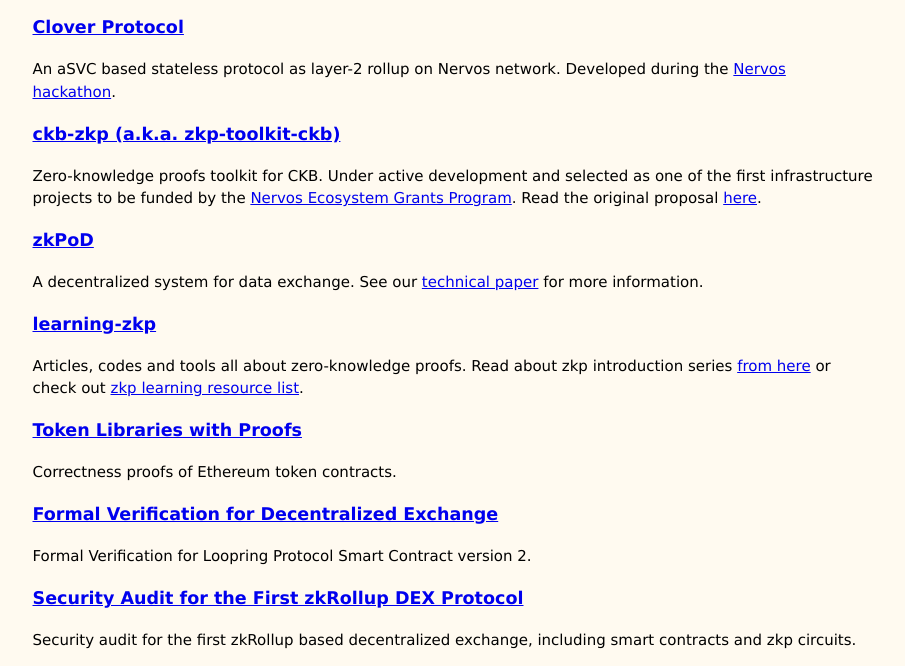
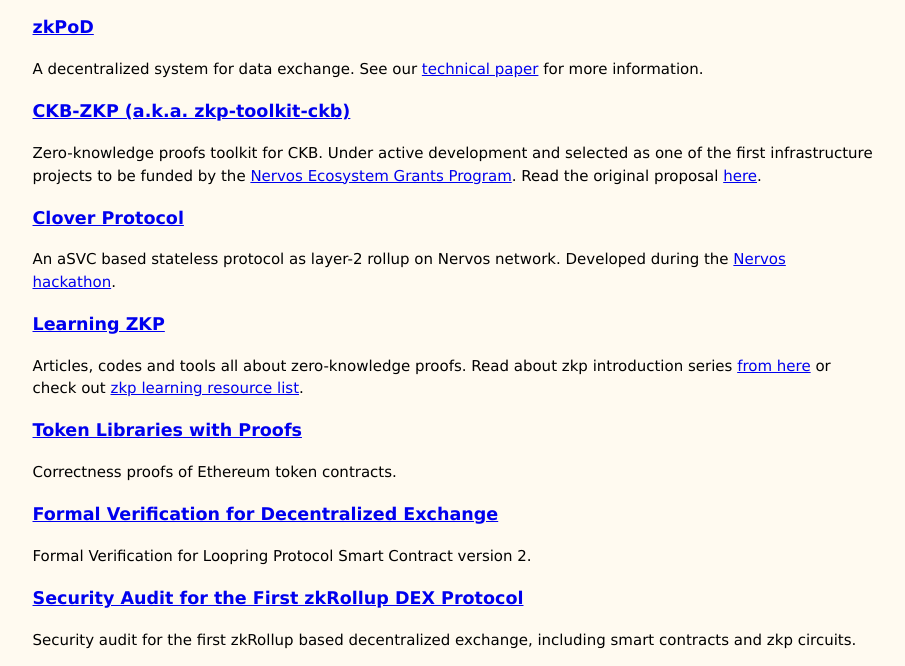
Before and after one commit to sec-bit/sec-bit.github.io, a plain HTML site: page projects.html in a window 1280 px wide. Shown: the part 116-782 px from the top of the page, without its empty margins (187-1092 px from the left). Drawn offline with Linux system fonts and the light colour scheme.

Commit message:
rebuilding site Thu Dec 24 14:11:49 CST 2020

```diff
--- a/projects.html
+++ b/projects.html
@@ -47,13 +47,13 @@
     </header>
 
 
+    <h3 id="zkpod"><a href="https://github.com/sec-bit/zkPoD-node">zkPoD</a></h3>
+    <p>A decentralized system for data exchange. See our <a href="https://sec-bit.github.io/zkPoD-node/paper.pdf">technical paper</a> for more information.</p>
+    <h3 id="ckb-zkp-a.k.a.-zkp-toolkit-ckb"><a href="https://github.com/sec-bit/ckb-zkp">CKB-ZKP (a.k.a. zkp-toolkit-ckb)</a></h3>
+    <p>Zero-knowledge proofs toolkit for CKB. Under active development and selected as one of the first infrastructure projects to be funded by the <a href="https://medium.com/nervosnetwork/three-new-ecosystem-grants-awarded-892b97e8bc06">Nervos Ecosystem Grants Program</a>. Read the original proposal <a href="https://talk.nervos.org/t/secbit-labs-zkp-toolkit-ckb-a-zero-knowledge-proof-toolkit-for-ckb/4254">here</a>.</p>
     <h3 id="clover-protocol"><a href="https://github.com/sec-bit/clover-protocol">Clover Protocol</a></h3>
     <p>An aSVC based stateless protocol as layer-2 rollup on Nervos network. Developed during the <a href="https://medium.com/nervosnetwork/nervoshack-wrap-up-4370044f9866">Nervos hackathon</a>.</p>
-    <h3 id="ckb-zkp-a.k.a.-zkp-toolkit-ckb"><a href="https://github.com/sec-bit/ckb-zkp">ckb-zkp (a.k.a. zkp-toolkit-ckb)</a></h3>
-    <p>Zero-knowledge proofs toolkit for CKB. Under active development and selected as one of the first infrastructure projects to be funded by the <a href="https://medium.com/nervosnetwork/three-new-ecosystem-grants-awarded-892b97e8bc06">Nervos Ecosystem Grants Program</a>. Read the original proposal <a href="https://talk.nervos.org/t/secbit-labs-zkp-toolkit-ckb-a-zero-knowledge-proof-toolkit-for-ckb/4254">here</a>.</p>
-    <h3 id="zkpod"><a href="https://github.com/sec-bit/zkPoD-node">zkPoD</a></h3>
-    <p>A decentralized system for data exchange. See our <a href="https://sec-bit.github.io/zkPoD-node/paper.pdf">technical paper</a> for more information.</p>
-    <h3 id="learning-zkp"><a href="https://github.com/sec-bit/learning-zkp">learning-zkp</a></h3>
+    <h3 id="learning-zkp"><a href="https://github.com/sec-bit/learning-zkp">Learning ZKP</a></h3>
     <p>Articles, codes and tools all about zero-knowledge proofs. Read about zkp introduction series <a href="https://github.com/sec-bit/learning-zkp/blob/master/zkp-intro/1/zkp-back.md">from here</a> or check out <a href="https://github.com/sec-bit/learning-zkp/blob/master/zkp-resource-list.md">zkp learning resource list</a>.</p>
     <h3 id="token-libraries-with-proofs"><a href="https://github.com/sec-bit/tokenlibs-with-proofs">Token Libraries with Proofs</a></h3>
     <p>Correctness proofs of Ethereum token contracts.</p>
```
